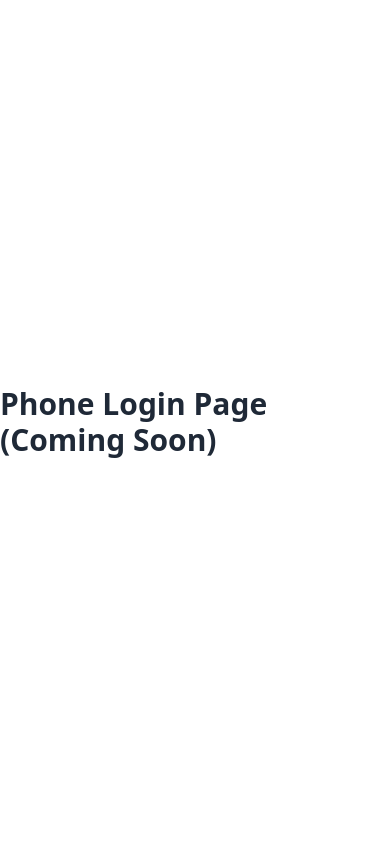
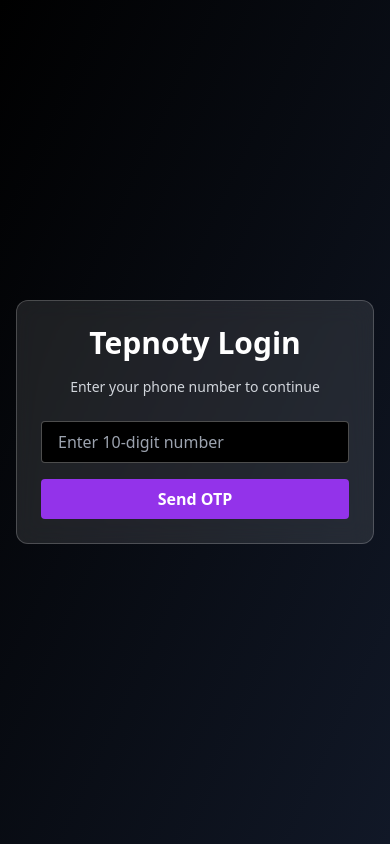
Before and after one commit to sepnoty/tepnoty-frontend, a React (Create React App) app: page /login in a window 390 px wide. Built offline with nearby package versions, Linux system fonts and the light colour scheme.

Commit message:
Added PhoneLogin UI screen

```diff
--- a/src/pages/PhoneLogin.js
+++ b/src/pages/PhoneLogin.js
@@ -1,9 +1,42 @@
-import React from 'react';
+import React, { useState } from "react";
+import { useNavigate } from "react-router-dom";
 
 function PhoneLogin() {
+  const [phone, setPhone] = useState("");
+  const navigate = useNavigate();
+
+  const handleSendOtp = (e) => {
+    e.preventDefault();
+    // Here you’d send OTP and redirect
+    if (phone.length === 10) {
+      navigate("/otp");
+    } else {
+      alert("Enter valid 10-digit phone number");
+    }
+  };
+
   return (
-    <div className="h-screen flex items-center justify-center">
-      <h2 className="text-3xl font-semibold text-gray-800">Phone Login Page (Coming Soon)</h2>
+    <div className="h-screen flex items-center justify-center bg-gradient-to-br from-black to-gray-900 text-white px-4">
+      <div className="max-w-md w-full bg-white bg-opacity-10 backdrop-blur-md rounded-xl p-6 border border-white/20">
+        <h2 className="text-3xl font-bold mb-4 text-center">Tepnoty Login</h2>
+        <p className="text-sm text-center text-gray-300 mb-6">Enter your phone number to continue</p>
+        <form onSubmit={handleSendOtp} className="space-y-4">
+          <input
+            type="tel"
+            placeholder="Enter 10-digit number"
+            value={phone}
+            onChange={(e) => setPhone(e.target.value)}
+            className="w-full px-4 py-2 rounded bg-black text-white border border-white/30 focus:outline-none focus:ring-2 focus:ring-purple-500"
+            maxLength={10}
+          />
+          <button
+            type="submit"
+            className="w-full bg-purple-600 hover:bg-purple-700 transition-all text-white font-semibold py-2 rounded"
+          >
+            Send OTP
+          </button>
+        </form>
+      </div>
     </div>
   );
 }
```
